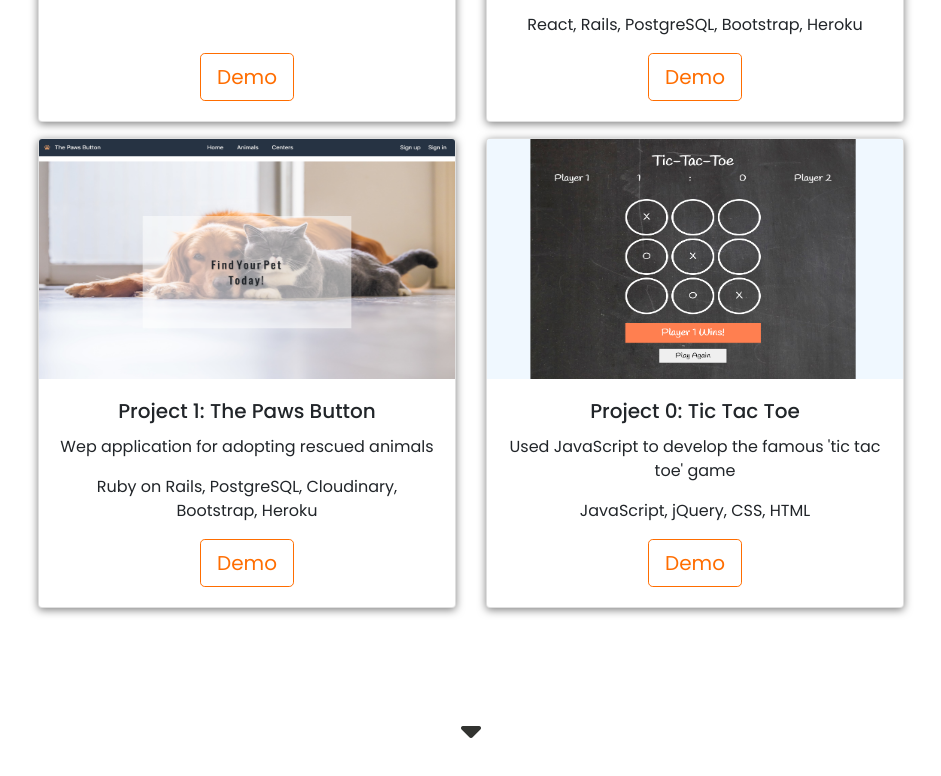
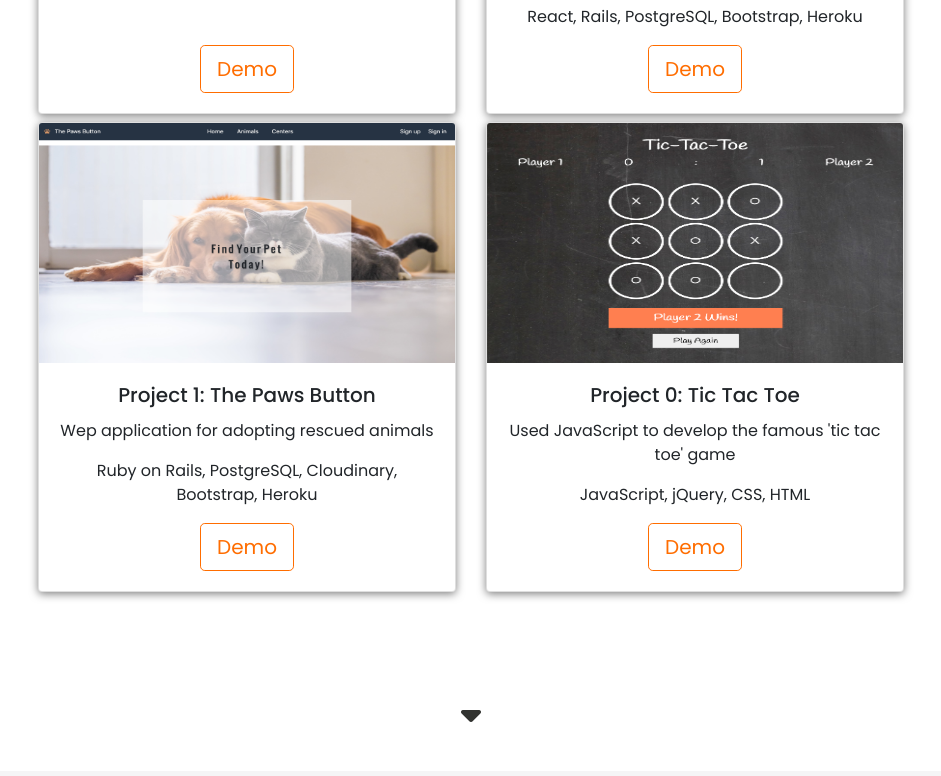
Before and after one commit to soojinhong91/portfolio, a plain HTML site: page index.html in a window 1280 px wide. Shown: the part 2378-3154 px from the top of the page, without its empty margins (169-1110 px from the left). Drawn offline with nearby package versions, Linux system fonts and the light colour scheme; some packages are replaced by stand-ins of ours; a script that the page names is missing.

Commit message:
img size fix

```diff
--- a/css/style.css
+++ b/css/style.css
@@ -254,7 +254,7 @@ h2 {
 
 .card {
   box-shadow: 0 2px 8px 0 rgba(0, 0, 0, 0.5);
-  margin: 1em;
+  margin: .5em;
 }
 
 .btn-outline-danger {
--- a/index.html
+++ b/index.html
@@ -125,7 +125,7 @@
               </div>
 
               <div class="card text-center">
-                <img class="card-img-top" src="css/img/screenshots/ttt.png" alt="project0" style="height: 15em">
+                <img class="card-img-top" src="css/img/screenshots/project0.png" alt="project0" style="height: 15em">
                 <div class="card-body">
                   <h5 class="card-title">Project 0: Tic Tac Toe</h5>
                   <p class="card-text">Used JavaScript to develop the famous 'tic tac toe' game</p>
```
Also changed, not shown: css/img/screenshots/ttt.png (deleted).
